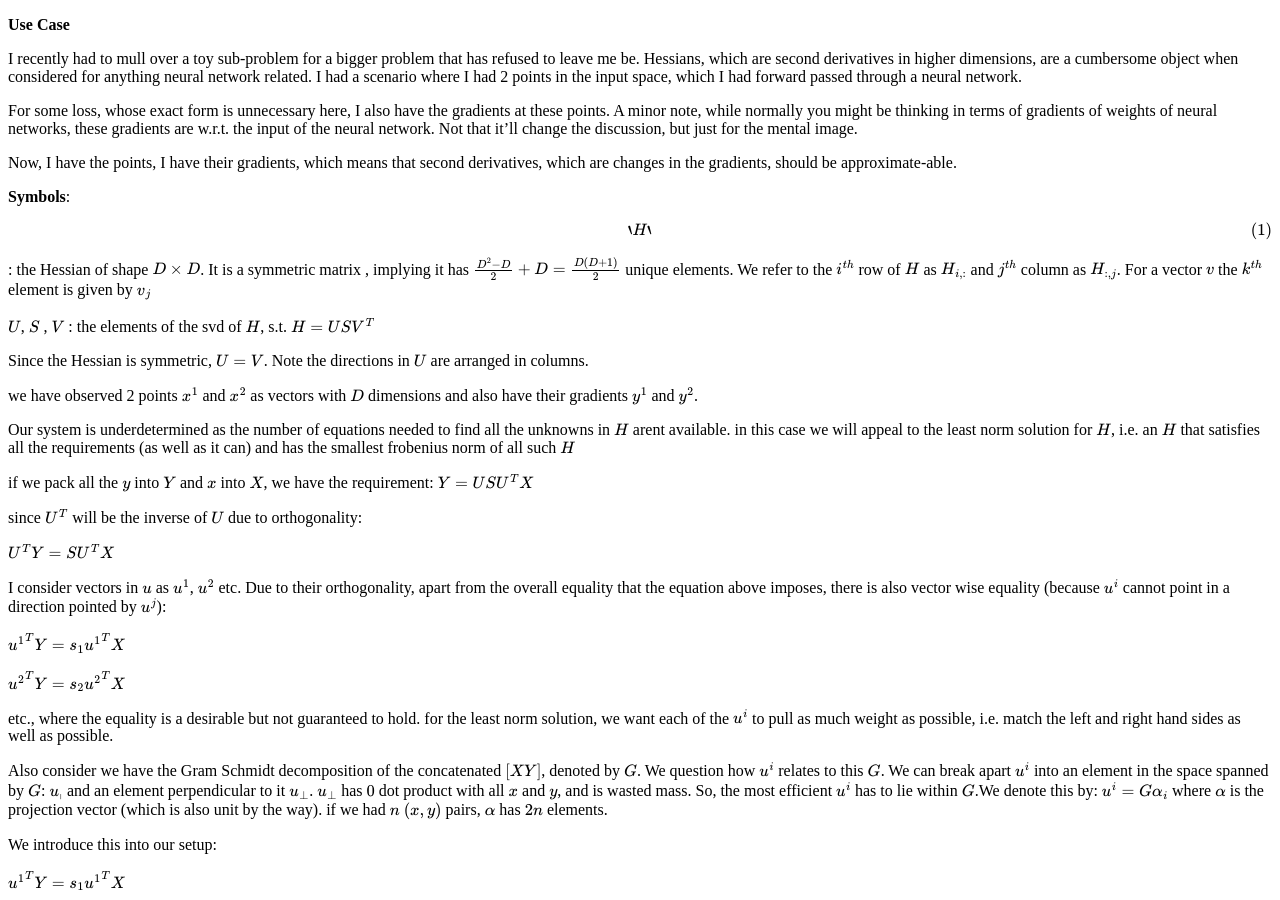
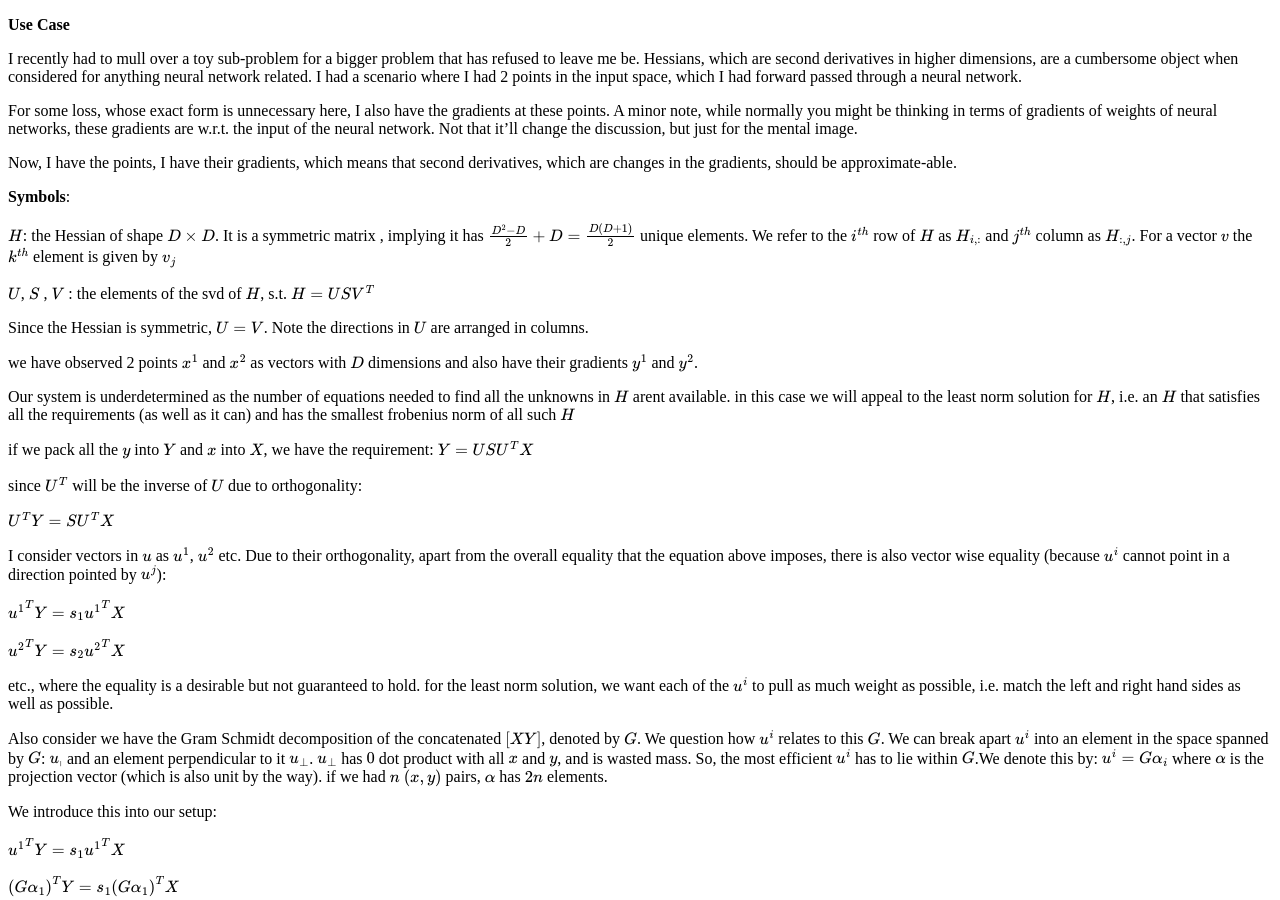
Before and after one commit to tumble-weed/tumble-weed.github.io, a Jekyll site: the page built from _posts/2023-10-19-hessian.md, in a window 1280 px wide and 900 px high. Built offline with Jekyll 4.4.1, drawn with Linux system fonts in a browser that asks for light colours; formulas are drawn with MathJax 3.

```diff
--- a/_posts/2023-10-19-hessian.md
+++ b/_posts/2023-10-19-hessian.md
@@ -15,7 +15,7 @@ Now, I have the points, I have their gradients, which means that second derivati
 
 __Symbols__:
 
-$$` H `$$: the Hessian of shape $D \times D$. It is a symmetric matrix , implying it has $\frac{D^2 - D}{2} + D = \frac{D(D+1)}{2}$ unique elements. We refer to the $i^{th}$ row of $H$ as $H_{i,:}$ and $j^{th}$ column as $H_{:,j}$. For a vector $v$ the $k^{th}$ element is given by $v_{j}$
+$H$: the Hessian of shape $D \times D$. It is a symmetric matrix , implying it has $\frac{D^2 - D}{2} + D = \frac{D(D+1)}{2}$ unique elements. We refer to the $i^{th}$ row of $H$ as $H_{i,:}$ and $j^{th}$ column as $H_{:,j}$. For a vector $v$ the $k^{th}$ element is given by $v_{j}$
 
 $U$, $S$ , $V$ : the elements of the svd of $H$, s.t. $H = U S V^{T}$
 
```
